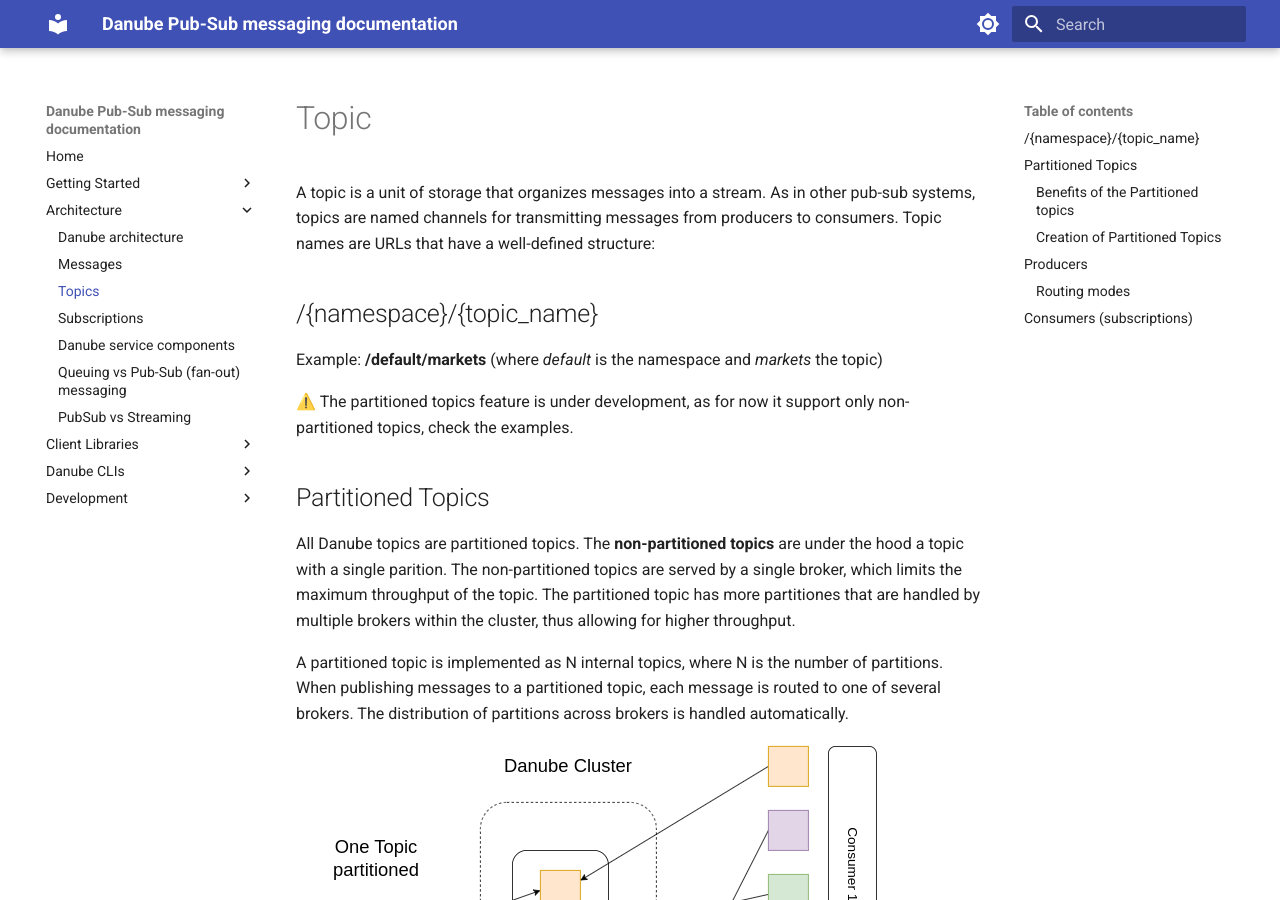
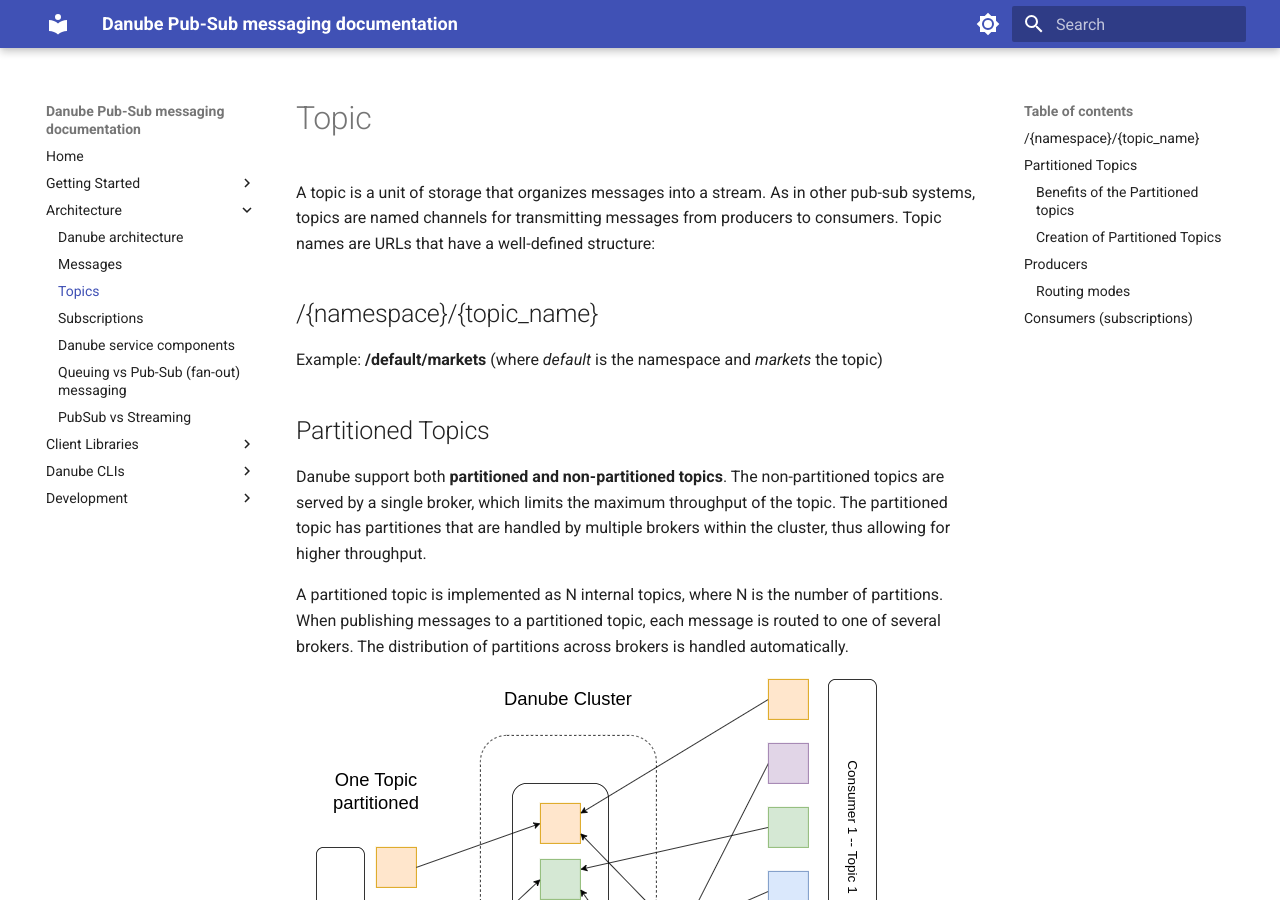
Before and after one commit to danube-messaging/danube_docs, an MkDocs documentation site: the page built from docs/architecture/topics.md, in a window 1280 px wide and 900 px high. Built offline with MkDocs 1.6.1 and Material for MkDocs 9.7.7, drawn with Linux system fonts in a browser that asks for light colours.

Commit message:
partitioned topic is supported

```diff
--- a/docs/architecture/topics.md
+++ b/docs/architecture/topics.md
@@ -6,11 +6,9 @@
 
 Example: **/default/markets** (where *default* is the namespace and *markets* the topic)
 
-⚠️ The partitioned topics feature is under development, as for now it support only non-partitioned topics, check the examples.
-
 ## Partitioned Topics
 
-All Danube topics are partitioned topics. The **non-partitioned topics** are under the hood a topic with a single parition. The non-partitioned topics are served by a single broker, which limits the maximum throughput of the topic. The partitioned topic has more partitiones that are handled by multiple brokers within the cluster, thus allowing for higher throughput.
+Danube support both **partitioned and non-partitioned topics**. The non-partitioned topics are served by a single broker, which limits the maximum throughput of the topic. The partitioned topic has partitiones that are handled by multiple brokers within the cluster, thus allowing for higher throughput.
 
 A partitioned topic is implemented as N internal topics, where N is the number of partitions. When publishing messages to a partitioned topic, each message is routed to one of several brokers. The distribution of partitions across brokers is handled automatically.
 
```
